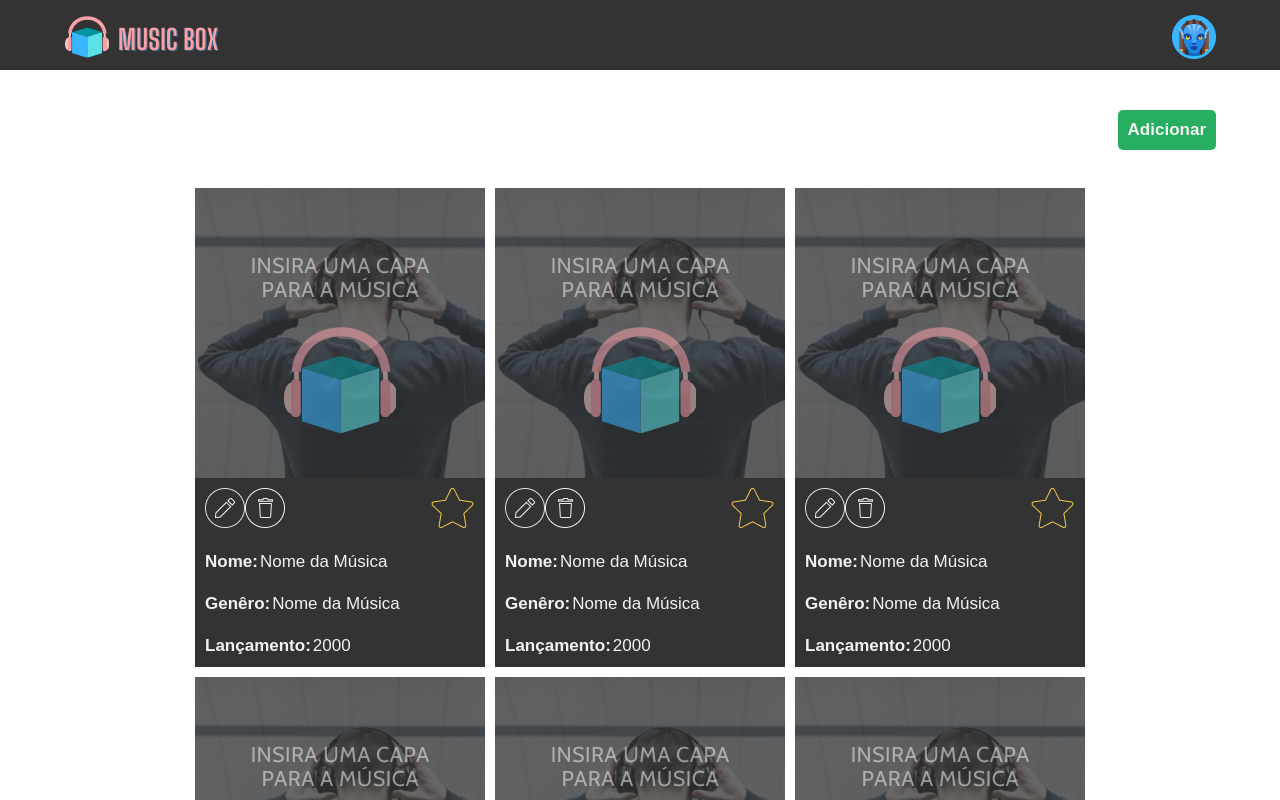
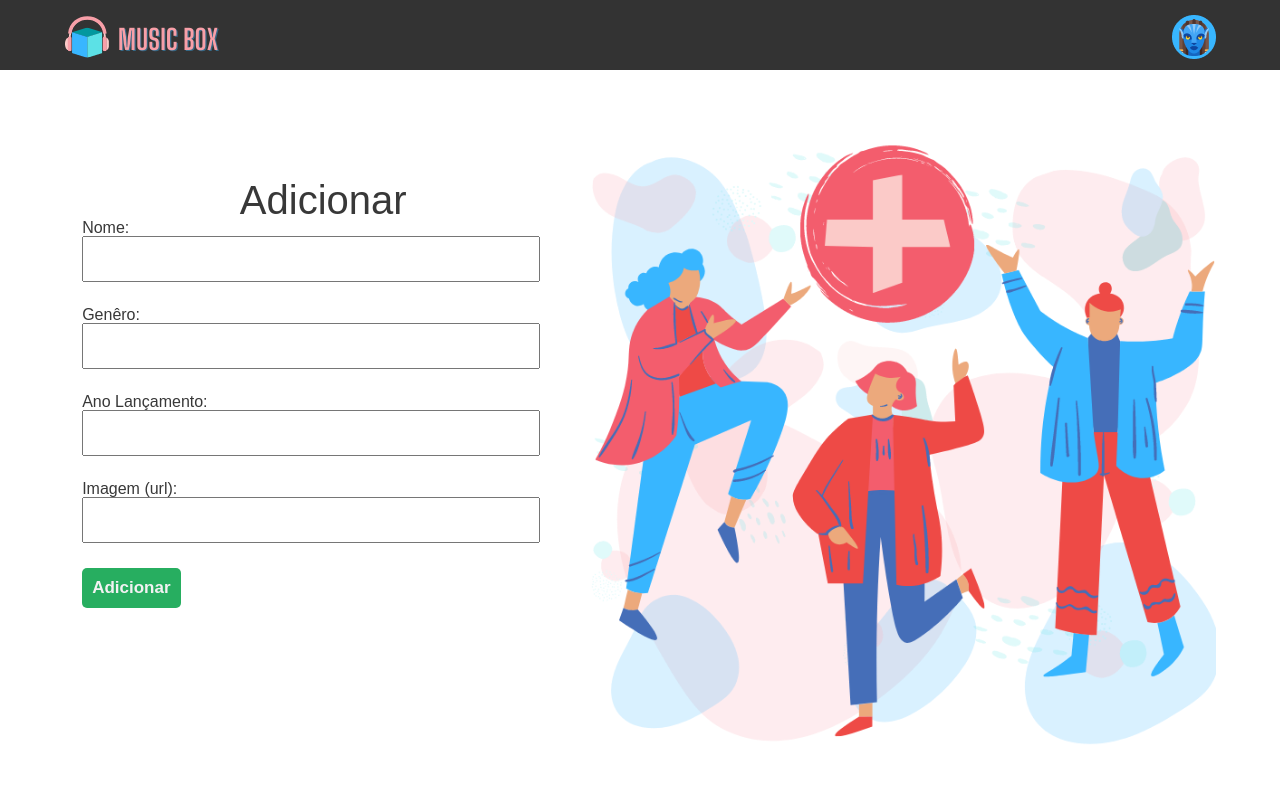
Before and after one commit to fernandacaramico/estudando-para-bootcamp-react-2021-1, a React (Create React App) app in the folder pre-aula-02/: page /add-music in a window 1280 px wide. Shown: the top 800 px of the page. Built offline with nearby package versions, Linux system fonts and the light colour scheme.

Commit message:
routes and axios api

```diff
--- a/pre-aula-02/package.json
+++ b/pre-aula-02/package.json
@@ -6,8 +6,10 @@
     "@testing-library/jest-dom": "^5.11.10",
     "@testing-library/react": "^11.2.5",
     "@testing-library/user-event": "^12.8.3",
+    "axios": "^0.21.1",
     "react": "^17.0.2",
     "react-dom": "^17.0.2",
+    "react-router-dom": "^5.2.0",
     "react-scripts": "4.0.3",
     "web-vitals": "^1.1.1"
   },
--- a/pre-aula-02/src/App.js
+++ b/pre-aula-02/src/App.js
@@ -1,11 +1,10 @@
-import Music from './pages/Music';
-import './assets/css/reset.css';
-import './assets/css/style.css';
-
+import './assets/css/style.css'
+import './assets/css/reset.css'
+import Routes from './routes';
 
 function App() {
   return (
-    <Music />
+    <Routes/>
   );
 }
 
--- /dev/null
+++ b/pre-aula-02/src/api.js
@@ -0,0 +1,7 @@
+import axios from 'axios';
+
+const api = axios.create({
+    baseURL: "https://6086fb95a3b9c200173b75bb.mockapi.io/music"
+})
+
+export default api;
--- a/pre-aula-02/src/components/MusicCard.js
+++ b/pre-aula-02/src/components/MusicCard.js
@@ -3,7 +3,7 @@ import editIcon from '../assets/images/edit-icon.png';
 import deleteIcon from '../assets/images/delete-icon.png';
 import starIcon from '../assets/images/star-solid.png';
 
-function MusicCard() {
+function MusicCard(props) {
     return (
         <div className="music-box">
             <div className="img-music"></div>
@@ -15,17 +15,17 @@ function MusicCard() {
                 </div>
                 <div className="name">
                     <label> Nome:
-                            <input className="input-music" type="text" value="Nome da Música" />
+                            <input className="input-music" type="text" value={props.nome} />
                     </label>
                 </div>
                 <div className="genre">
                     <label> Genêro:
-                            <input className="input-music" type="text" value="Nome da Música" />
+                            <input className="input-music" type="text" value={props.genero} />
                     </label>
                 </div>
                 <div className="release">
                     <label> Lançamento:
-                            <input className="input-music" type="text" value="2000" />
+                            <input className="input-music" type="text" value={props.genero} />
                     </label>
                 </div>
             </div>
--- /dev/null
+++ b/pre-aula-02/src/pages/AddMusic.js
@@ -0,0 +1,40 @@
+import React from 'react';
+import NavBar from '../components/NavBar';
+import Button from '../components/Button';
+import addMusicImg from '../assets/images/add-music-img.png'
+
+function AddMusic() {
+    return (
+        <>
+        <NavBar/>
+    <div className="container">
+      <div className="add-music">
+        <form>
+          <h1>Adicionar</h1>
+          <div>
+            <label>Nome: <input type="text" /></label>
+          </div>
+          <div>
+            <label>Genêro: <input type="text" /></label>
+          </div>
+          <div>
+            <label>Ano Lançamento:</label>
+            <input type="text" />
+          </div>
+
+          <div>
+            <label> Imagem (url):</label>
+            <input type="text" />
+          </div>
+          <div>
+            <Button frase="Adicionar"/>
+          </div>
+        </form>
+        <img src={addMusicImg} alt="" />
+      </div>
+    </div>
+        </>
+    );
+}
+
+export default AddMusic;
--- a/pre-aula-02/src/pages/Music.js
+++ b/pre-aula-02/src/pages/Music.js
@@ -1,8 +1,23 @@
-import React from 'react';
-import NavBar from '../components/NavBar'
-import MusicCard from '../components/MusicCard'
+import React, { useEffect, useState } from 'react';
+import NavBar from '../components/NavBar';
+import MusicCard from '../components/MusicCard';
+import api from '../api';
 
 function Music() {
+
+    const [musics, setMusic] = useState([]);
+
+    useEffect(() => {
+        async function getMusics() {
+            const resposta = await api.get("/");
+            // console.log("RESPOSTA", resposta.data);
+            setMusic(resposta.data);
+        }
+        getMusics();
+    })
+
+
+
     return (
         <>
         <NavBar />
@@ -14,12 +29,18 @@ function Music() {
 
             <div className="container">
                 <div className="music-boxes">
-                    <MusicCard />
-                    <MusicCard />
-                    <MusicCard />
-                    <MusicCard />
-                    <MusicCard />
-                    <MusicCard />
+
+
+                    {
+                        musics.map((music) => (
+
+                            <MusicCard nome={music.nome} genero={music.genero} ano={music.ano}/>
+                            )
+                        )
+                    }
+
+                    <MusicCard nome="nome" genero="genero" ano="ano"/>
+
                 </div>
 
             </div>
--- /dev/null
+++ b/pre-aula-02/src/pages/NotFound.js
@@ -0,0 +1,31 @@
+import React from 'react';
+
+function NotFound() {
+    return(
+        <>
+        <nav>
+        <div class="container">
+            <img class="logo" src="../images/logo.png" alt="Logo"/>
+            <img src="../images/avatar.png" alt="Avatar" class="avatar"/>
+        </div>
+    </nav>
+
+    <div class="container index ">
+        <div class="index-content">
+            <div class="box-text-index">
+                <div class="info-index not-found">
+                    <h1>Oops!</h1>
+                    <h3>A página que você procura não foi encontrada.</h3>
+                </div>
+                <div class="img-index"></div>
+                <button class="btn-green">Voltar</button>
+            </div>
+            <img src="../images/not-found.png" alt="" class="index-img"/>
+        </div>
+    </div>
+    </>
+    );
+
+}
+
+export default NotFound;
--- /dev/null
+++ b/pre-aula-02/src/routes.js
@@ -0,0 +1,21 @@
+import React from 'react'
+import { BrowserRouter as Router, Switch, Route } from 'react-router-dom'
+import AddMusic from './pages/AddMusic';
+import HomePage from './pages/HomePage';
+import Music from './pages/Music';
+import NotFound from './pages/NotFound';
+
+function Routes() {
+    return (
+        <Router>
+            <Switch>
+                <Route exact path="/" component={HomePage} />
+                <Route exact path="/music" component={Music} />
+                <Route exact path="/add-music" component={AddMusic} />
+                <Route exact path="*" component={NotFound} />
+            </Switch>
+        </Router>
+    );
+}
+
+export default Routes;
```
Also changed, not shown: pre-aula-02/src/index.js (line endings or trailing spaces), 1 other file (tests, documents, lock files or other folders).
